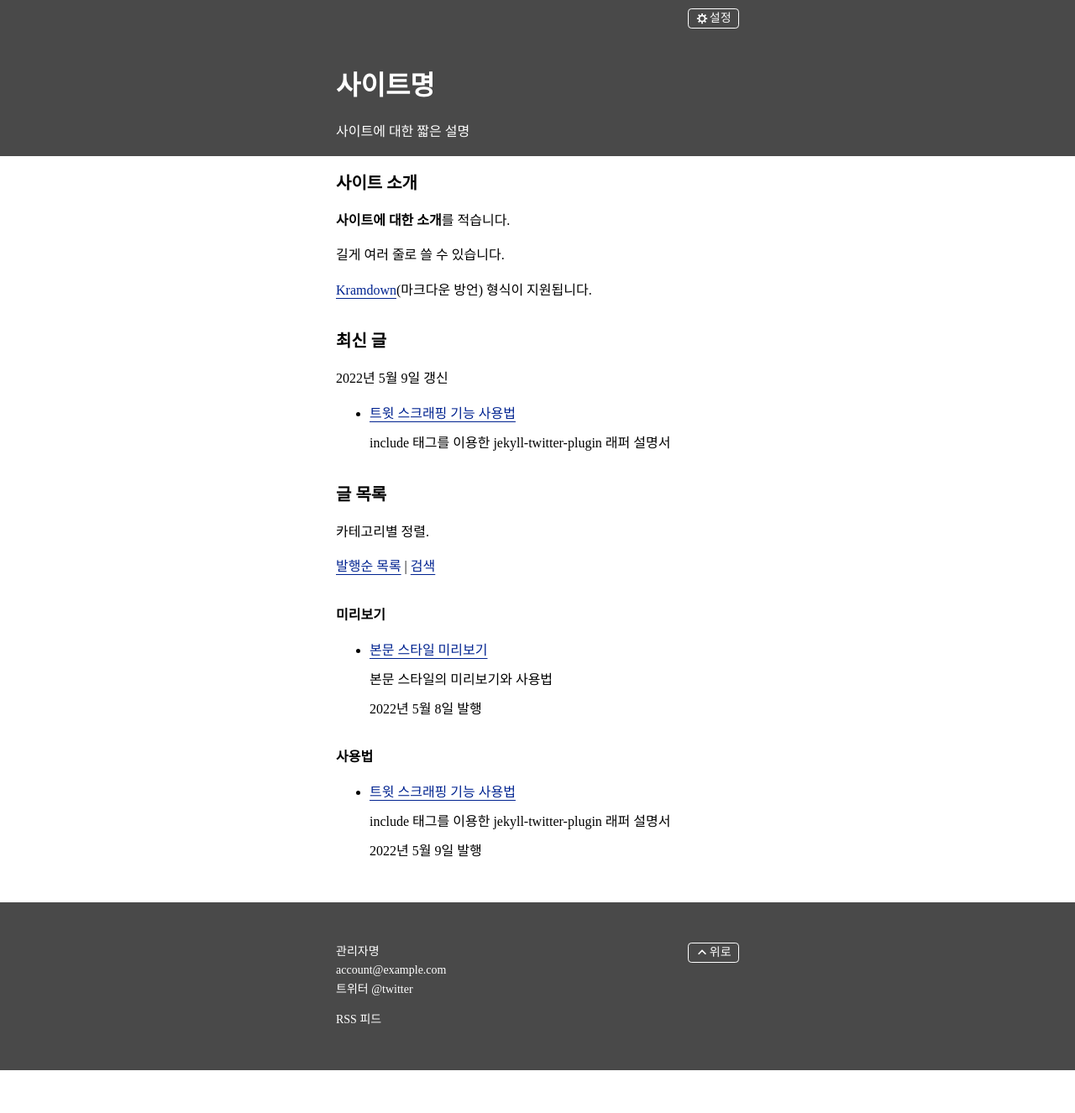
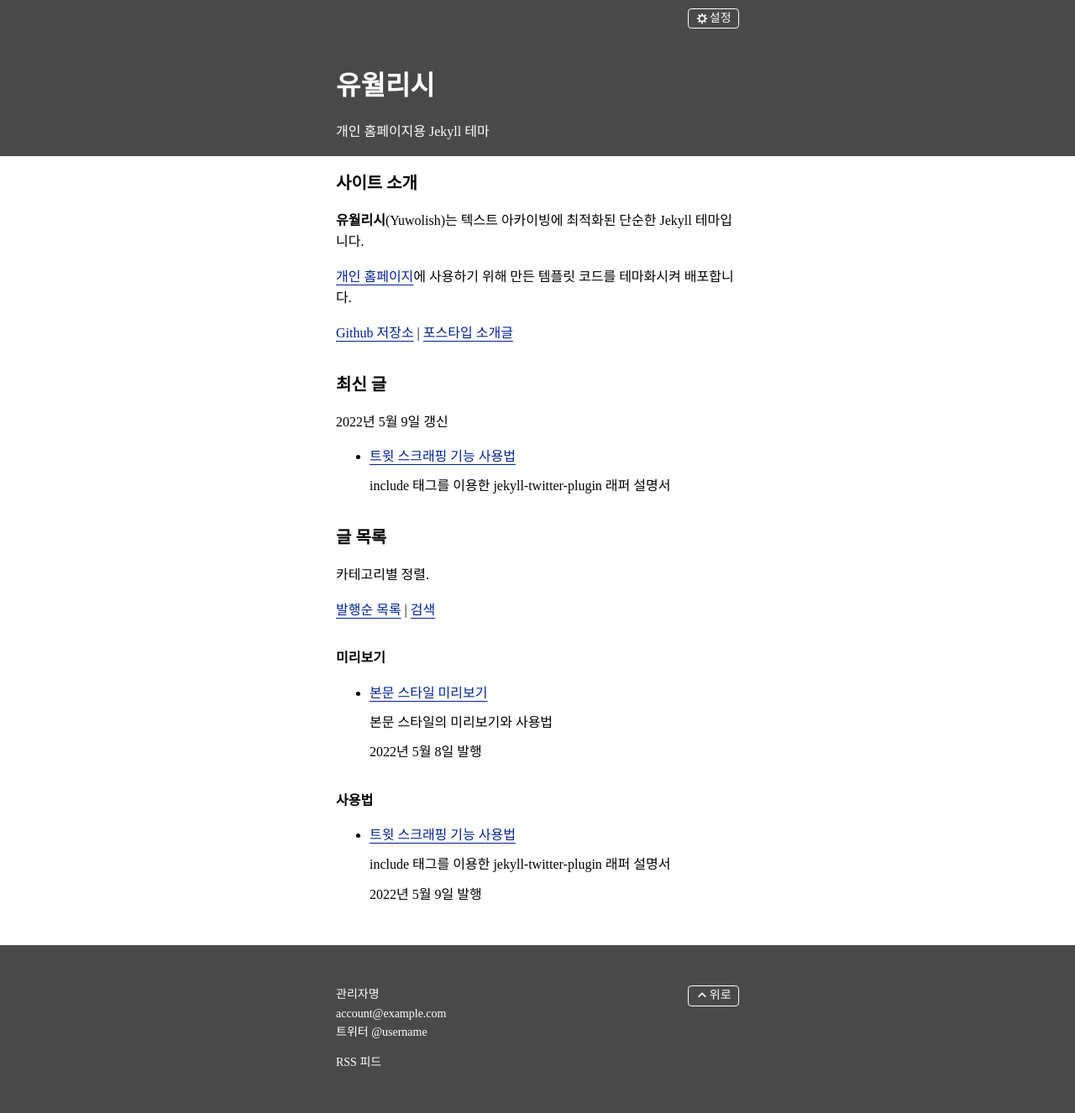
Before and after one commit to juyuwol/yuwolish, a Jekyll site: the page built from index.md, in a window 1280 px wide. Shown: the whole page at 84% size. Built offline with Jekyll 4.4.1, drawn with Linux system fonts in a browser that asks for light colours; before the commit the page ends 1275 px from its top, so only the background shows below that.

Commit message:
_config와 README 변경

```diff
--- a/_config.yml
+++ b/_config.yml
@@ -1,14 +1,18 @@
 # 사이트 도메인. 마지막에 슬래시가 없어야 합니다.
-url: "http://example.com"
+url: "" # http://example.com
 
-title: "사이트명"
-description: "사이트에 대한 짧은 설명"
+title: "유월리시" # 사이트명
+description: "개인 홈페이지용 Jekyll 테마" # 사이트에 대한 짧은 설명
+
+# 사이트에 대한 소개를 적습니다.
+# 마크다운(정확히는 그 방언인 Kramdown) 형식입니다.
 about: |
-  **사이트에 대한 소개**를 적습니다.
+  **유월리시**(Yuwolish)는 텍스트 아카이빙에 최적화된 단순한 Jekyll 테마입니다.
 
-  길게 여러 줄로 쓸 수 있습니다.
+  [개인 홈페이지](https://yuwol.pe.kr)에 사용하기 위해 만든 템플릿 코드를 테마화시켜 배포합니다.
 
-  [Kramdown](https://kramdown.gettalong.org/quickref.html)(마크다운 방언) 형식이 지원됩니다.
+  [Github 저장소](https://github.com/juyuwol/yuwolish) <span aria-hidden="true">|</span> [포스타입 소개글](https://juyuwol.postype.com/post/12353935)
+
 author:
   name: "관리자명"
 
@@ -19,8 +23,8 @@ author:
       label: "account@example.com"
       url: "mailto:account@example.com"
     -
-      label: "트위터 @twitter"
-      url: "https://twitter.com/twitter"
+      label: "트위터 @username"
+      url: "https://twitter.com/"
 
 # 파비콘의 경로.
 # 복수 설정 가능합니다.
@@ -79,7 +83,6 @@ defaults:
       twitter:
         card: "summary"
 
-
 kramdown:
   auto_ids: false
   smart_quotes:
```
Also changed, not shown: README.md.
